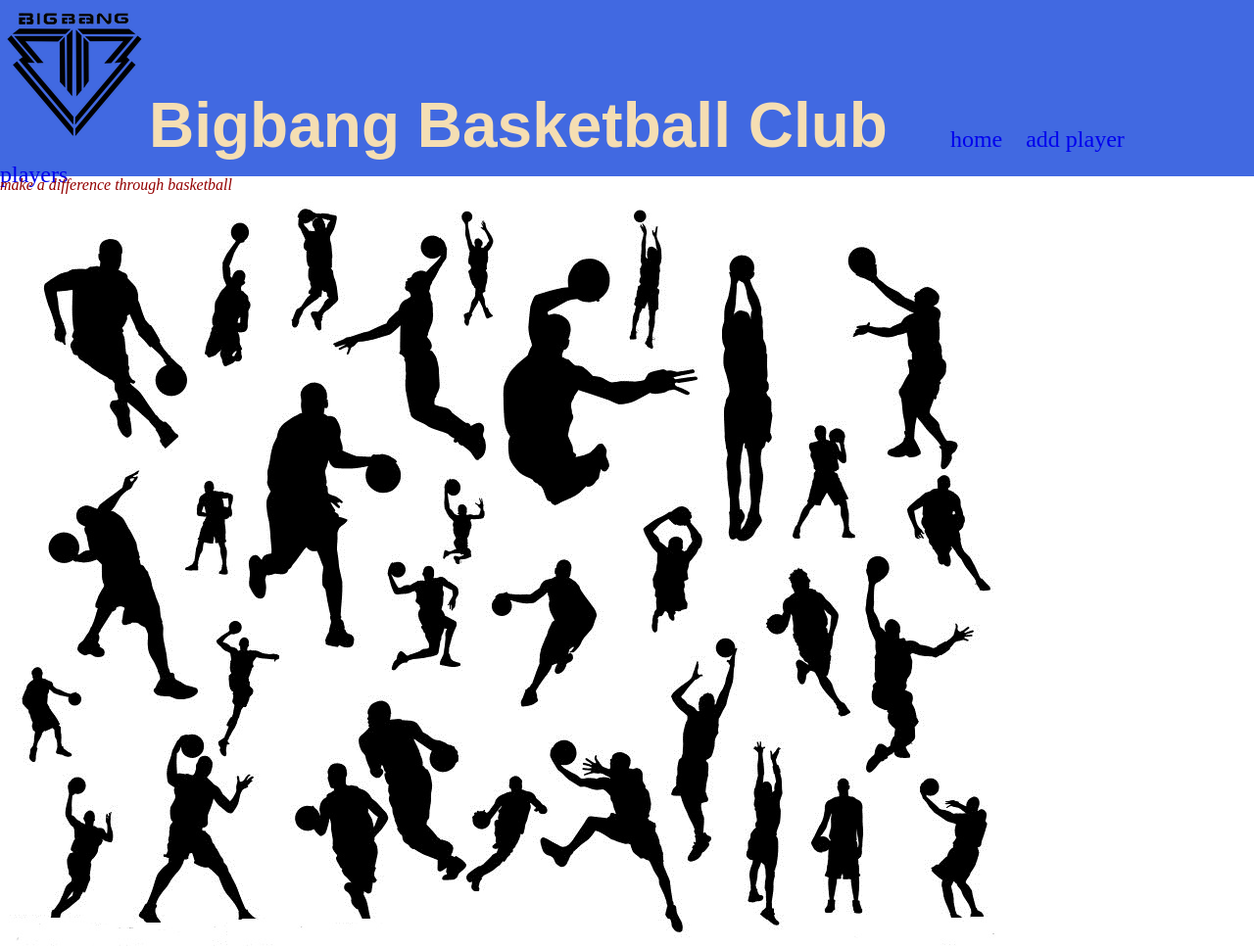
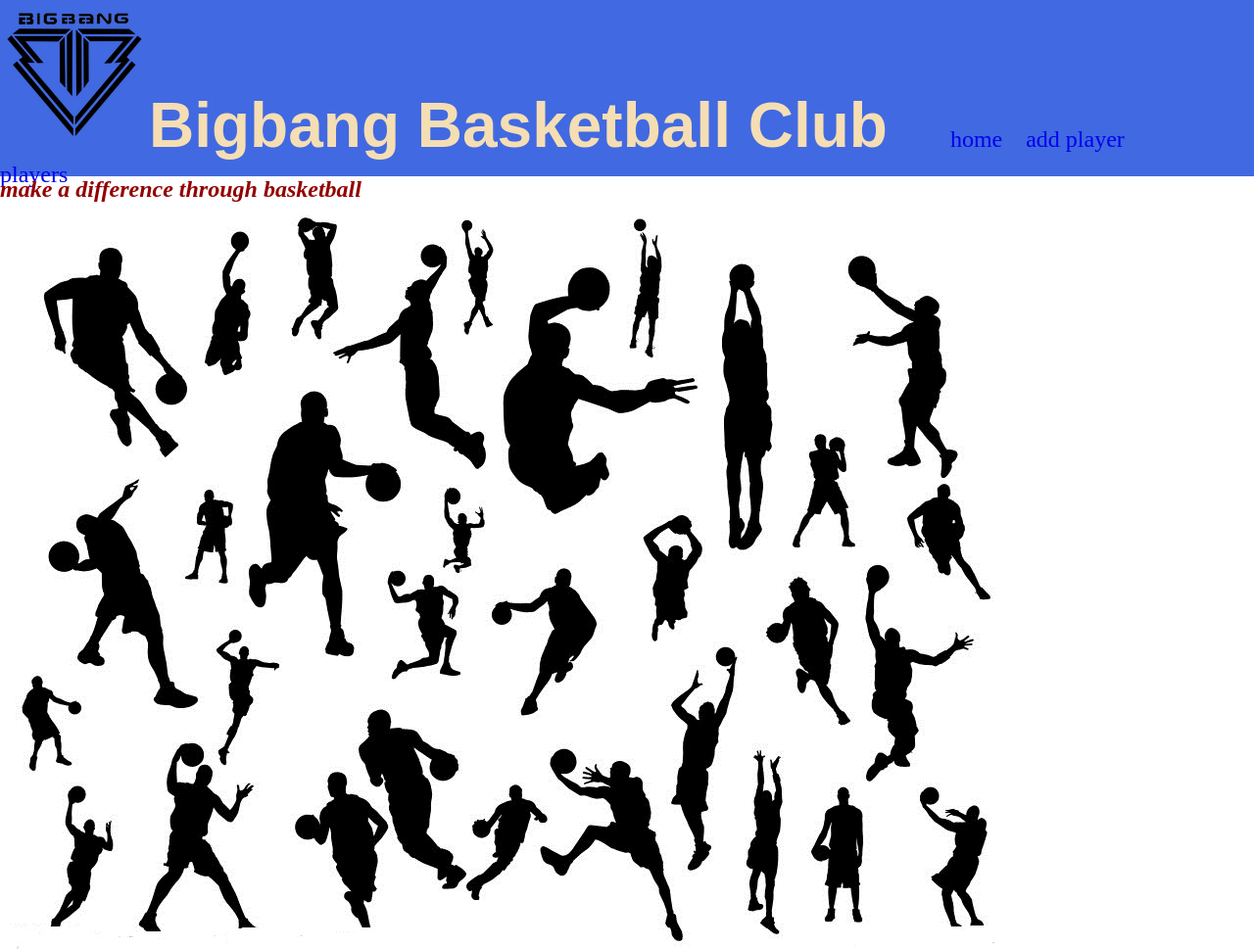
Before and after one commit to qingyaoliu/BigBang, a plain HTML site: page BigBang/Meilenstein1/home.html in a window 1280 px wide. Shown: the top 969 px of the page at 98% size. Drawn offline with Linux system fonts and the light colour scheme.

Commit message:
ein Satz größer

```diff
--- a/BigBang/Meilenstein1/home.html
+++ b/BigBang/Meilenstein1/home.html
@@ -18,7 +18,7 @@
 	</span>
   </div>
 
-<p style="color: #930000;"><i>make a difference through basketball</i></p>
+<h2><p style="color: #930000;"><i>make a difference through basketball</i></p></h2>
 
 <img src="img/basketball.jpg" style= "float: center;"/>
 
```
